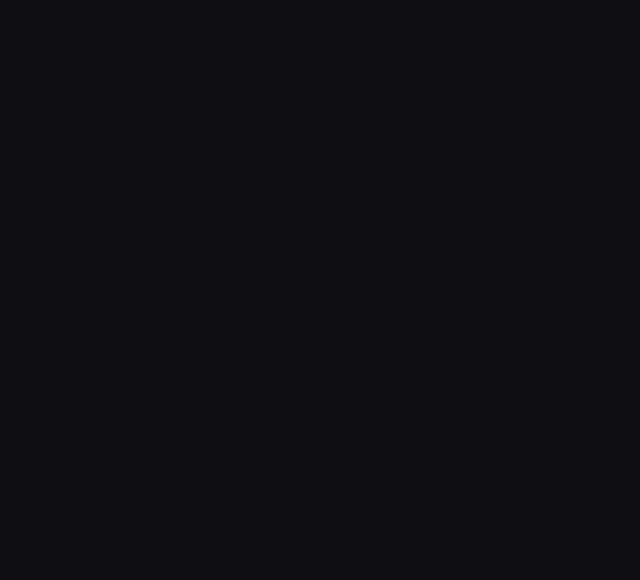
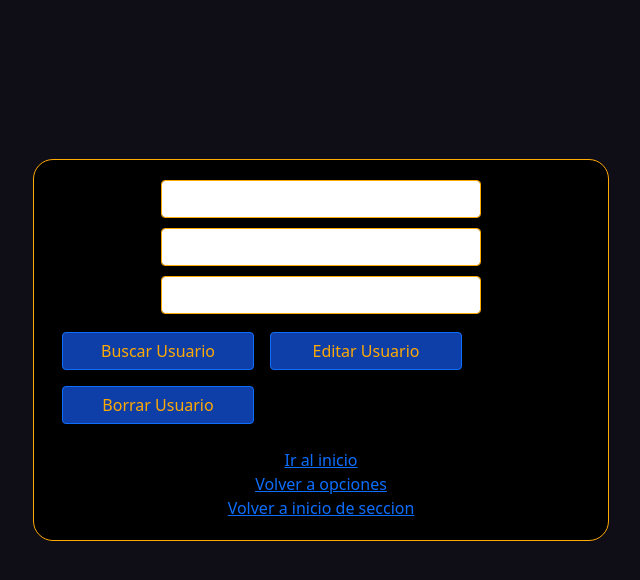
Before and after one commit to DTony-404/Block_Master, a React (Create React App) app: page /editarPerfil in a window 1280 px wide. Shown: the top 580 px of the page, without its empty margins (351-991 px from the left). Built offline with nearby package versions, Linux system fonts and the light colour scheme.

Commit message:
editar usuario nice

```diff
--- /dev/null
+++ b/src/components/EditAndDelete.jsx
@@ -0,0 +1,88 @@
+import React, { Component } from 'react'
+import {Link} from 'react-router-dom'
+import {BoxForm, InputForm, ButtonFrom, BoxFormContent} from '../style/style'
+import axios from 'axios';
+
+const url = "https://api-block-master.herokuapp.com/usuario/"
+
+export default class EditAndDelete extends Component {
+    constructor(){
+        super();
+        this.state = {
+            data: [],
+            form: {
+                nombre: '',
+                username: '',
+                password: '',
+                id: ''
+            }
+        }
+    }
+    handleChange = async(e) => {
+        e.persist();
+        await this.setState({
+            form:{
+                ...this.state.form,
+                [e.target.name]: e.target.value
+            }
+        })
+    }
+
+    peticionGet = () => {
+        axios.get(url)
+        .then(response => {
+            this.setState({data:response.data});
+            console.log(this.state.data)
+            const filtro = this.state.data.find(filtra => filtra.username === this.state.form.username)
+            localStorage.setItem('usuarioPut', JSON.stringify(filtro))
+        })
+        .catch(error => {console.log(error.message)})
+
+    }
+
+    async peticionPutDefinitiva(){
+        const user = JSON.parse(localStorage.getItem('usuarioPut'))
+        console.log(this.state.form.id)
+        await axios.put(url+user.id,this.state.form)
+        .then(response=>{
+            localStorage.setItem('usuarioPut', JSON.stringify(this.state.form))
+        })
+        .catch(error => console.log(error.message))
+
+    }
+
+    render() {
+        const {form} = this.state;
+        return (
+            <BoxForm>
+                <BoxFormContent>
+                    <InputForm type="text" name="nombre" onChange={this.handleChange} value={form?form.userName:''} />
+                    <InputForm type="text" name="username" onChange={this.handleChange} value={form?form.userName:''} />
+                    <InputForm type="text" name="password" onChange={this.handleChange} value={form?form.passWord:''} />
+
+                    <div>
+                    <ButtonFrom className="m-2" onClick={() => this.peticionGet()}>Buscar Usuario</ButtonFrom>
+                    <ButtonFrom className="m-2" onClick={() => this.peticionPutDefinitiva()}>Editar Usuario</ButtonFrom>
+                    <ButtonFrom className="m-2">Borrar Usuario</ButtonFrom>
+                    </div>
+                    <Link
+                    className="mt-3"
+                    to="/"
+                    >
+                        Ir al inicio
+                    </Link>
+                    <Link
+                    to="/editar"
+                    >
+                        Volver a opciones
+                    </Link>
+                    <Link
+                    to="/login"
+                    >
+                        Volver a inicio de seccion
+                    </Link>
+                </BoxFormContent>
+            </BoxForm>
+        )
+    }
+}
--- a/src/components/Options.jsx
+++ b/src/components/Options.jsx
@@ -11,7 +11,7 @@
                     <h3 className="text-light m-3">!Bienvenido al area de opciones¡</h3>
                     <h6 className="text-light m-4">¿Que deseas Hacer?</h6>
                     <Link
-                     to="/editar"
+                     to="/editarPerfil"
                      className="text-warning mt-2">Editar Perfil</Link>
                      <Link
                         to="/login"
--- a/src/container/ConteinerNavBar.jsx
+++ b/src/container/ConteinerNavBar.jsx
@@ -4,7 +4,7 @@
 import { BoxSearch, BoxBackgroun, BottonInicio } from '../style/style'
 import ListContainer from './ListContainer'
 import SectionCarrusel from '../components/SectionCarrusel'
-
+import { FaUserCircle } from 'react-icons/fa';
 import React, { Component } from 'react'
 
 export default class NavBarTop extends Component{
@@ -66,26 +66,8 @@
                     <Link
                                 to="/login"
                             >
-                                <BottonInicio>c</BottonInicio>
+                                <BottonInicio className="text-dark"><FaUserCircle/></BottonInicio>
                     </Link>
-                    {/* {
-                        this.User.email === '' && (
-                            <Link
-                                to="/login"
-                            >
-                                <BottonInicio>c</BottonInicio>
-                            </Link>
-                        )
-                    }
-                    {
-                        this.User.email !== '' && (
-                            <Link
-                            to="/editar"
-                        >
-                            <BottonInicio>L</BottonInicio>
-                        </Link>
-                        )
-                    } */}
                     </Navbar.Brand>
                 </Container>
             </BoxBackgroun>
--- a/src/router/AppRouter.jsx
+++ b/src/router/AppRouter.jsx
@@ -9,6 +9,7 @@
 import Registro from '../components/Registro'
 import App from '../App'
 import Options from '../components/Options'
+import EditAndDelete from '../components/EditAndDelete'
 
 export default class AppRouter extends Component {
     render() {
@@ -17,6 +18,7 @@
                 <Switch>
                     <Route exact path="/registro" component={Registro} />
                     <Route exact path="/editar" component={Options} />
+                    <Route exact path="/editarPerfil" component={EditAndDelete} />
                     <Route exact path="/login" component={Login} />
                     <Route exact path="/" component={App} />
                 </Switch>
```
